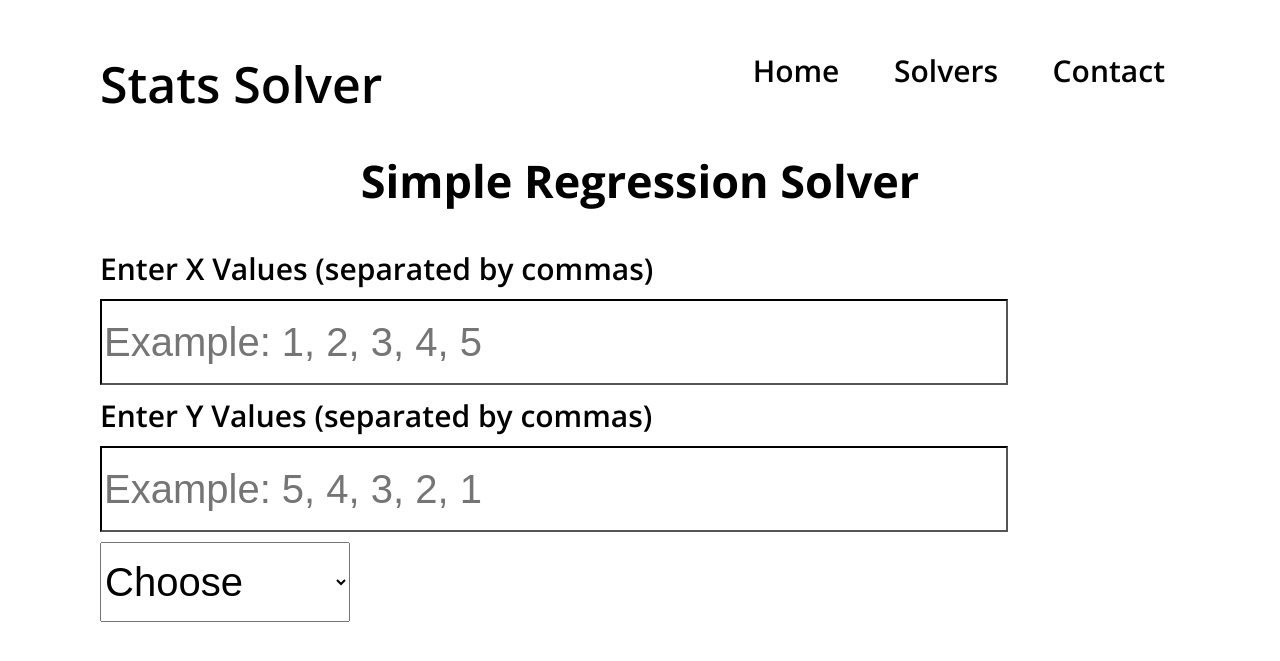
After one commit to Stats-Solver/Stats-Solver.github.io, a PHP site: page /regression.html in a window 1280 px wide. The commit adds this page. Shown: the top 661 px of the page. Run offline with PHP 8.4, Linux system fonts and the light colour scheme.

Commit message:
Added simple regression

```diff
--- /dev/null
+++ b/regression.html
@@ -0,0 +1,74 @@
+<!DOCTYPE html>
+<html>
+
+    <head>
+        <meta name="viewport" content="width=device-width, initial-scale=1.0">
+        <link rel="stylesheet" type="text/css" href="style.css">
+        <link href="https://fonts.googleapis.com/css?family=Open+Sans:600,700" rel="stylesheet">
+        <script src="jquery-3.5.0.min.js"></script>
+        <script src="https://polyfill.io/v3/polyfill.min.js?features=es6"></script>
+        <script id="MathJax-script" async src="https://cdn.jsdelivr.net/npm/mathjax@3/es5/tex-mml-chtml.js"></script>
+        <script>window.MathJax = {
+            loader: {load: ['[tex]/ams']},
+            tex: {packages: {'[+]': ['ams']}}
+        };
+        </script>
+        <script>
+        MathJax = {
+            tex: {
+                inlineMath: [['$', '$'], ['\\(', '\\)']]
+                },
+                svg: {
+                fontCache: 'global'
+                }
+            };
+        </script>
+    </head>
+    <body>
+        <div id="title">
+            <p style="text-align:left;"><a href="index.html">
+                <span style="font-size: 50px;">Stats Solver</span>
+                </a>
+                <span style="float:right;">
+                    <a href="index.html"><span>Home</span></a> &nbsp; &nbsp; &nbsp;
+                    <a href="descriptive.html"><span>Solvers</span></a> &nbsp; &nbsp; &nbsp;
+                    <a href="regression.html"><span>Contact</span></a>
+                </span>
+            </p>
+        </div>
+        <div class="subtitle">
+            <h2>Simple Regression Solver</h2>
+        </div>
+        <div id="input">
+            <span style="display:inline-block">
+                <label for=valuesx style="display:block">Enter X Values (separated by commas)</label>
+                <input type="text" id="valuesx" placeholder="Example: 1, 2, 3, 4, 5">
+            </span>
+        </div>
+        <div id="input2">
+            <span style="display:inline-block">
+                <label for=valuesy style="display:block">Enter Y Values (separated by commas)</label>
+                <input type="text" id="valuesy" placeholder="Example: 5, 4, 3, 2, 1">
+            </span>
+            <select id="stat" onchange="stat()">
+                <option value="choose">Choose</option>
+                <option value="slope">Slope</option>
+                <option value="intercept">Intercept</option>
+                <option value="sse">SSE</option>
+                <option value="sst">SST</option>
+                <option value="ssr">SSR</option>
+                <option value="rsquared">R-Squared</option>
+                <option value="correlation">Correlation</option>
+                <option value="mse">MSE</option>
+                <option value="see">SEE</option>
+                <option value="ses">SES</option>
+                <option value="tstat">t-Statistic</option>
+                <option value="msr">MSR</option>
+                <option value="fstat">F-Statistic</option>
+            </select>
+        </div>
+        <div id="output">
+        </div>
+        <script src="regscript.js"></script>
+    </body>
+</html>
--- /dev/null
+++ b/regscript.js
@@ -0,0 +1,156 @@
+//global variables
+
+
+
+
+function addnum(num){
+    var str = document.getElementById("values").value;
+    str = str+num
+    document.getElementById("values").value = str;
+}
+
+function sum(input){
+
+ if (toString.call(input) !== "[object Array]")
+    return false;
+
+            var total =  0;
+            for(var i=0;i<input.length;i++)
+              {
+                if(isNaN(input[i])){
+                continue;
+                 }
+                  total += Number(input[i]);
+               }
+             return total;
+            }
+
+function avg(input){
+    return sum(input)/input.length
+}
+
+function stat(){
+    $("#output").empty();
+    var x = document.getElementById("stat").value;
+    if (x == "slope"){
+        slope()
+    } else if (x == "intercept"){
+        intercept()
+    } else if (x == "sse") {
+        sse()
+    } else if (x == "sst") {
+        sst()
+    } else if (x == "ssr") {
+        ssr()
+    } else if (x == "rsquared") {
+        rsquared()
+    } else if (x == "correlation") {
+        correlation()
+    } else if (x == "mse") {
+        mse()
+    } else if (x == "see") {
+        see()
+    } else if (x == "ses") {
+        ses()
+    } else if (x == "tstat") {
+        tstat()
+    } else if (x == "msr") {
+        msr()
+    } else if (x == "fstat") {
+        fstat()
+    } else{
+        document.getElementById("output").innerHTML = ""
+    }
+
+}
+
+function slope(){
+    var strx = document.getElementById("valuesx").value;
+    var stry = document.getElementById("valuesy").value;
+    var x = str.split(",").map(Number); var n_x = each.length; var lenmin1 = len - 1;
+    var y = str2.split(",").map(Number); var n_y = each2.length; var len2min1 = len2 - 1;
+    var sum_x = sum(x); var sum_y = sum(y);
+    var mean_x = avg(x); var mean_y = avg(y);
+    var xminusx_bar = each.map( function(value) {
+        return x - mean_x;
+    } );
+    var yminusy_bar = each2.map( function(value) {
+        return value - mean_y;
+    } );
+    var xxbminyyb = [];
+    for(var i = 0; i < len; i++){
+        xxbminyyb[i] = xminusx_bar[i] * yminusy_bar[i]
+    }
+    var xminusx_bar2 = xminusx_bar.map( function(value) {
+        return value * value;
+    } );
+    var yminusy_bar2 = yminusy_bar.map( function(value) {
+        return value * value;
+    } );
+    var sum_xminusx_bar = sum(xminusx_bar); var sum_yminusy_bar = sum(yminusy_bar);
+    var sum_xxbminyyb = sum(xxbminyyb);
+    var sumeachminus2 = sum(eachminus2); var sumeach2minus2 = sum(each2minus2)
+    var ansvar = sumeachminus2 / lenmin1; var ansvar2 = sumeach2minus2 / len2min1;
+    var ansslope = sumeacheach2 / lenmin1;
+    var table = "<tr>" + "<td>" + "$$x$$" + "</td>"+ "<td>" + "$$y$$" + "</td>" + "<td>" + "$$x - \\bar{x}$$" + "</td>" + "<td>" + "$$y - \\bar{y}$$" + "</td>"+ "<td>" + "$$(x - \\bar{x})(y - \\bar{y})$$" + "</td>" +"<td>" + "$$(x - \\bar{x})^2$$" + "</td>"+ "</tr>";
+    var rows = len; var cols = 6;
+    for (var r = 0; r < rows; r++){
+        table += "<tr>";
+        table += "<td>$$" + each[r] + "$$</td>";
+        table += "<td>$$" + each2[r] + "$$</td>";
+        table += "<td>$$" + eachminus[r].toFixed(2) + "$$</td>";
+        table += "<td>$$" + each2minus[r].toFixed(2) + "$$</td>";
+        table += "<td>$$" + eacheach2[r].toFixed(2) + "$$</td>";
+        table += "</tr>";
+    }
+    table = table + "<tr>" + "<td>" + "$$\\Sigma$$" + "</td>" + "<td>"+"$$-$$"+"</td>" + "<td>$$"+Math.round(sumeachminus)+"$$</td>"+ "<td>$$"+Math.round(sumeach2minus)+"$$</td>" +"<td>$$"+sumeacheach2.toFixed(2)+"$$</td>"+ "</tr>";
+    document.getElementById("output").innerHTML = "<table border=1>" + table + "</table><br>$$b_{1} = \\frac{\\sum(x - \\bar{x})(y - \\bar{y})}{\\sum(x - \\bar{x})^2} = \\frac{"+sumeacheach2.toFixed(2)+"}{"+len+"-1}="+ansslope.toFixed(2)+"$$"
+    MathJax.typeset();
+}
+
+function calccor(){
+    var str = document.getElementById("values").value;
+    var str2 = document.getElementById("values3").value;
+    var each = str.split(",").map(Number); var len = each.length; var lenmin1 = len - 1;
+    var each2 = str2.split(",").map(Number); var len2 = each2.length; var len2min1 = len2 - 1;
+    var sumeach = sum(each); var sumeach2 = sum(each2);
+    var mn = avg(each); var mn2 = avg(each2);
+    var eachminus = each.map( function(value) {
+        return value - mn;
+    } );
+    var each2minus = each2.map( function(value) {
+        return value - mn2;
+    } );
+    var eacheach2 = [];
+    for(var i = 0; i < len; i++){
+        eacheach2[i] = eachminus[i] * each2minus[i]
+    }
+    var eachminus2 = eachminus.map( function(value) {
+        return value * value;
+    } );
+    var each2minus2 = each2minus.map( function(value) {
+        return value * value;
+    } );
+    var sumeachminus = sum(eachminus); var sumeach2minus = sum(each2minus);
+    var sumeacheach2 = sum(eacheach2);
+    var sumeachminus2 = sum(eachminus2); var sumeach2minus2 = sum(each2minus2)
+    var ansvar = sumeachminus2 / lenmin1; var ansvar2 = sumeach2minus2 / len2min1;
+    var ansstd = Math.sqrt(ansvar); var ansstd2 = Math.sqrt(ansvar2)
+    var anscov = sumeacheach2 / lenmin1; var anscor = anscov / (ansstd * ansstd2);
+    var table = "<tr>" + "<td>" + "$$x$$" + "</td>"+ "<td>" + "$$y$$" + "</td>" + "<td>" + "$$x - \\bar{x}$$" + "</td>" + "<td>" + "$$y - \\bar{y}$$" + "</td>"+ "<td>" + "$$(x - \\bar{x})^2$$" + "</td>"+ "<td>" + "$$(y - \\bar{y})^2$$" + "</td>" + "</tr>";
+    var rows = len;
+    var cols = 6;
+    for (var r = 0; r < rows; r++){
+        table += "<tr>";
+        table += "<td>$$" + each[r] + "$$</td>";
+        table += "<td>$$" + each2[r] + "$$</td>";
+        table += "<td>$$" + eachminus[r].toFixed(2) + "$$</td>";
+        table += "<td>$$" + each2minus[r].toFixed(2) + "$$</td>";
+        table += "<td>$$" + eachminus2[r].toFixed(2) + "$$</td>";
+        table += "<td>$$" + each2minus2[r].toFixed(2) + "$$</td>";
+        table += "</tr>";
+    }
+    table = table + "<tr>" + "<td>" + "$$\\Sigma$$" + "</td>" + "<td>"+"$$-$$"+"</td>" + "<td>$$"+Math.round(sumeachminus)+"$$</td>"+ "<td>$$"+Math.round(sumeach2minus)+"$$</td>" +"<td>$$"+sumeachminus2.toFixed(2)+"$$</td>"+"<td>$$"+sumeach2minus2.toFixed(2)+"$$</td>"+ "</tr>";
+    document.getElementById("output").innerHTML = "<table border=1>" + table + "</table><br>$$ \\begin{align} s_x &= \\sqrt{\\frac{\\sum{(x-\\bar{x})^2}}{n-1}} = \\sqrt{\\frac{"+ sumeachminus2.toFixed(2) +"}{"+ len +"-1}} = \\sqrt{"+ ansvar.toFixed(2) +"} ="+ ansstd.toFixed(2) +"\\\\ s_y &= \\sqrt{\\frac{\\sum{(y-\\bar{y})^2}}{n-1}} = \\sqrt{\\frac{"+ sumeach2minus2.toFixed(2) +"}{"+ len2 +"-1}} = \\sqrt{"+ ansvar2.toFixed(2) +"}="+ ansstd2.toFixed(2)+"\\\\ s_{xy} &= "+anscov.toFixed(2)+"\\\\ r_{xy} &= \\frac{s_{xy}}{s_x s_y} = \\frac{"+anscov.toFixed(2)+"}{"+ansstd.toFixed(2)+"*"+ansstd2.toFixed(2)+"} = "+anscor.toFixed(2)+"  \\end{align} $$"
+    MathJax.typeset();
+}
--- a/style.css
+++ b/style.css
@@ -3,18 +3,59 @@ body{
     background-color: white;
     margin: 20px 100px;
 }
+
+a {
+    color: black;
+}
+a:link {
+  text-decoration: none;
+}
+
+a:visited {
+  text-decoration: none;
+}
+a:hover {
+  text-decoration: none;
+}
+a:active {
+  text-decoration: none;
+}
 #title{
     align-items: left;
     height: 50px;
-    width: 500px;
     font-size: 30px;
     color: black;
     margin: 50px 0px;
+    padding-right: 15px;
+}
+.alignleft {
+	float: left;
+}
+.alignright {
+	float: right;
+}
+#mainpage{
+    text-align: center;
+    margin: 100px 0px;
+    font-size: 30px;
+}
+#getstarted {
+    margin: 30px 0px;
+    padding: 20px 20px;
+    font-size: 40px;
+    border-radius: 10px;
+    background-color: black;
+    color: white;
+    cursor: pointer;
+}
+.subtitle{
+    text-align: center;
+    font-size: 30px;
 }
 #values{
     align-items: center;
     height: 80px;
-    width: 1100px;
+    width: 900px;
     font-size: 40px;
     color: black;
     margin: 10px 0px;
@@ -22,13 +63,11 @@ body{
 }
 #stat{
     height: 80px;
-    width:240px;
+    width:250px;
     font-size: 40px;
 }
 #output{
     text-align: left;
-    height: 600px;
-    width: 1340px;
     margin: 5px 5px;
     font-size:40px;
     background-color: white;
@@ -49,7 +88,7 @@ body{
 #values2{
     align-items: center;
     height: 80px;
-    width: 1100px;
+    width: 900px;
     font-size: 40px;
     color: black;
     margin: 10px 0px;
@@ -58,7 +97,25 @@ body{
 #values3{
     align-items: center;
     height: 80px;
-    width: 1100px;
+    width: 900px;
+    font-size: 40px;
+    color: black;
+    margin: 10px 0px;
+    border-color: black;
+}
+#valuesx{
+    align-items: center;
+    height: 80px;
+    width: 900px;
+    font-size: 40px;
+    color: black;
+    margin: 10px 0px;
+    border-color: black;
+}
+#valuesy{
+    align-items: center;
+    height: 80px;
+    width: 900px;
     font-size: 40px;
     color: black;
     margin: 10px 0px;
@@ -72,7 +129,7 @@ body{
 
 .slider {
   -webkit-appearance: none;
-  width: 1100px;
+  width: 900px;
   height: 15px;
   border-radius: 5px;
   background: #d3d3d3;
@@ -117,6 +174,9 @@ label{
 
 table {
     border-collapse: collapse;
-    table-layout: fixed;
-    width: 100%
+    margin-left:auto;
+    margin-right:auto;
 }
+th, td {
+  padding: 0px 30px;
+}
```
Also changed, not shown: descriptive.html (added, +91 -0 lines), desscript.js (renamed from script.js, +4 -4 lines), index.html (+16 -51 lines), calculator.png (added), xbar.png (added), 1 other file.
